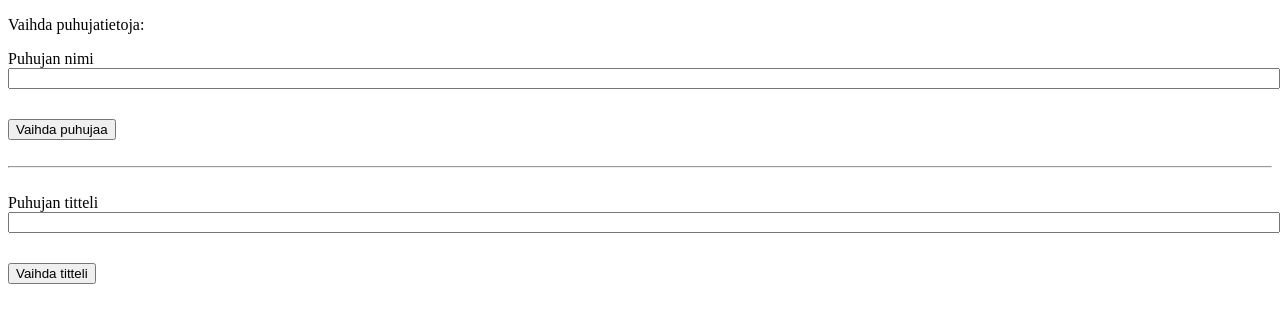
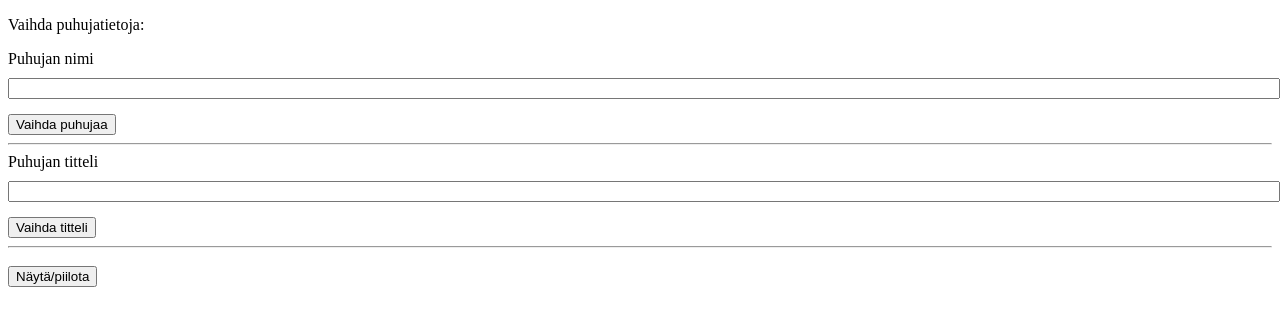
Before and after one commit to jennahakulinen/nodecg, a website: page dashboard/panel.html in a window 1280 px wide. Drawn offline with Linux system fonts and the light colour scheme.

Commit message:
oma animaatio ja visuaalinen ilme

```diff
--- a/dashboard/panel.html
+++ b/dashboard/panel.html
@@ -8,7 +8,10 @@
 		}
 		input[type="text"] {
 			width: 100%;
-			margin-bottom: 30px;
+			margin: 10px 0 15px 0;
+		}
+		#show {
+			margin: 10px 0 15px 0;
 		}
 	</style>
 </head>
@@ -23,26 +26,36 @@
 		<input type="text" id="speaker" />
 		<button type="submit">Vaihda puhujaa</button>
 	</form>
-	<br>
 	<hr>
-	<br>
 	<form id="titleForm">
 		<label for="title">Puhujan titteli</label>
 		<input type="text" id="title" />
 		<button type="submit">Vaihda titteli</button>
 	</form>
+	<hr>
+
+	<button id="show">Näytä/piilota</button>
 
 	<script>
-
-		// formi
 		const speakerForm = document.getElementById("speakerForm");
 		const titleForm = document.getElementById("titleForm");
-		//Tallessa oleva nimi
+
 		const speakerRep = nodecg.Replicant("speakerReplicant");
 		const titleRep = nodecg.Replicant("titleReplicant");
-		// Tekstikentän kirjoitukset
+
 		const speaker = document.getElementById("speaker");
 		const title = document.getElementById("title");
+
+		// const show = document.getElementById("show");
+		// const container = document.getElementsByClassName("container");
+
+		// show.addEventListener("click", function () {
+		// 	if (container.style.display === "block") {
+		// 		container.style.display === "none";
+		// 	} else {
+		// 		container.style.display = "block";
+		// 	}
+		// });
 
 		speakerRep.on("change", (newValue, oldValue) => {
 		  console.log(`myRep changed from ${oldValue} to ${newValue}`);
```
Also changed, not shown: graphics/index.html (+4 -3 lines).
